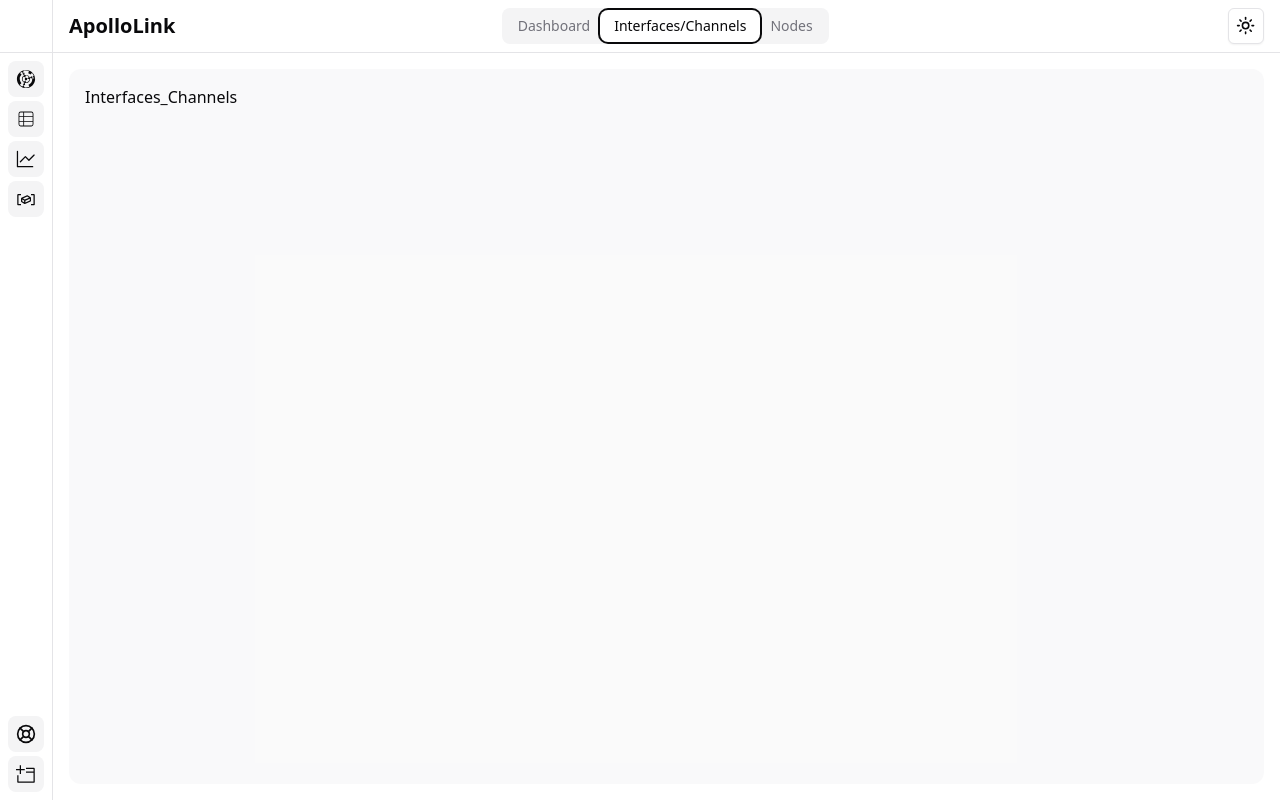
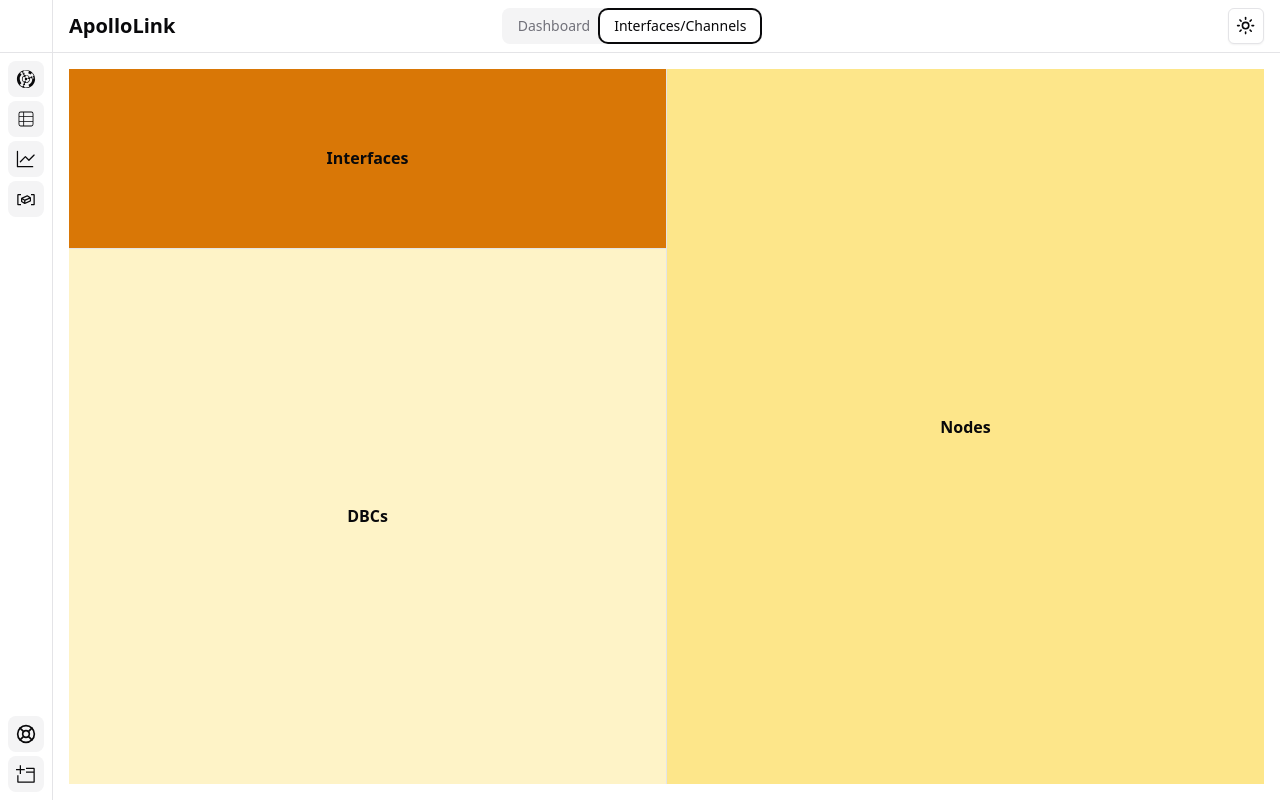
Before and after one commit to FabianKlaffenboeck/ApolloLink, a React (Vite) app: page / in a window 1280 px wide. Both pictures are taken after a click on the tab "Interfaces/Channels". Built offline with nearby package versions, Linux system fonts and the light colour scheme.

Commit message:
resizable page

```diff
--- a/package.json
+++ b/package.json
@@ -53,6 +53,7 @@
     "react-grid-layout": "^1.4.4",
     "react-hook-form": "^7.53.0",
     "react-icons": "^5.3.0",
+    "react-resizable-panels": "^2.1.4",
     "recharts": "^2.13.0",
     "sonner": "^1.5.0",
     "tailwind-merge": "^2.5.3",
--- a/src/HeaderBar.tsx
+++ b/src/HeaderBar.tsx
@@ -2,7 +2,7 @@
 import {Tabs, TabsList, TabsTrigger} from "@/components/ui/tabs.tsx";
 
 
-export type TabValue = "DASBOARD" | "INTERFACES" | "NODES"
+export type TabValue = "DASBOARD" | "INTERFACES"
 
 
 export function HeaderBar({onTabChange}: { onTabChange: (tab: TabValue) => void; }) {
@@ -14,11 +14,10 @@
 
             <div className="ml-auto gap-1.5 text-sm">
                 <Tabs defaultValue="DASBOARD" className="w-[400px]"
-                      onValueChange={value => onTabChange(value as "DASBOARD" | "INTERFACES" | "NODES")}>
+                      onValueChange={value => onTabChange(value as "DASBOARD" | "INTERFACES")}>
                     <TabsList>
                         <TabsTrigger value="DASBOARD">Dashboard</TabsTrigger>
                         <TabsTrigger value="INTERFACES">Interfaces/Channels</TabsTrigger>
-                        <TabsTrigger value="NODES">Nodes</TabsTrigger>
                     </TabsList>
                 </Tabs>
             </div>
--- a/src/Interfaces_Channels.tsx
+++ b/src/Interfaces_Channels.tsx
@@ -1,12 +1,40 @@
 import "react-grid-layout/css/styles.css";
 import "react-resizable/css/styles.css";
+import {ResizableHandle, ResizablePanel, ResizablePanelGroup,} from "@/components/ui/resizable"
 
 
 export function Interfaces_Channels() {
 
     return (
-        <div>
-            <h1>Interfaces_Channels</h1>
-        </div>
+        <ResizablePanelGroup
+            direction="horizontal"
+        >
+            <ResizablePanel defaultSize={50}>
+                <ResizablePanelGroup direction="vertical">
+                    <ResizablePanel defaultSize={25}>
+                        <div className="bg-amber-600 flex h-full items-center justify-center p-6">
+                            <span className="font-semibold">Interfaces</span>
+                        </div>
+                    </ResizablePanel>
+
+                    <ResizableHandle/>
+
+                    <ResizablePanel defaultSize={75}>
+                        <div className="bg-amber-100 flex h-full items-center justify-center p-6">
+                            <span className="font-semibold">DBCs</span>
+                        </div>
+                    </ResizablePanel>
+                </ResizablePanelGroup>
+            </ResizablePanel>
+
+            <ResizableHandle/>
+
+            <ResizablePanel defaultSize={50}>
+                <div className="bg-amber-200 flex h-full items-center justify-center p-6">
+                    <span className="font-semibold">Nodes</span>
+                </div>
+            </ResizablePanel>
+
+        </ResizablePanelGroup>
     )
 }
--- a/src/MainPage.tsx
+++ b/src/MainPage.tsx
@@ -7,7 +7,6 @@
 import {HeaderBar, TabValue} from "@/HeaderBar.tsx";
 import {useRef, useState} from "react";
 import {Interfaces_Channels} from "@/Interfaces_Channels.tsx";
-import {Nodes} from "@/Nodes.tsx";
 
 
 export function MainPage() {
@@ -49,21 +48,17 @@
                     <HeaderBar onTabChange={handleTabChange}/>
 
                     <main className="grid flex-1 gap-4 overflow-auto p-4 grid-cols-3 ">
-                        <div className="flex h-full flex-col rounded-xl bg-muted/50 p-4 col-span-3">
 
-                            <div style={{display: (tab == "DASBOARD") ? 'block' : 'none'}}>
-                                <ComponentGrid ref={addTileTrigger}></ComponentGrid>
-                            </div>
+                        <div className="flex h-full flex-col rounded-xl bg-muted/50 p-4 col-span-3"
+                             style={{display: (tab == "DASBOARD") ? 'block' : 'none'}}>
+                            <ComponentGrid ref={addTileTrigger}></ComponentGrid>
+                        </div>
 
-                            <div style={{display: (tab == "INTERFACES") ? 'block' : 'none'}}>
-                                <Interfaces_Channels></Interfaces_Channels>
-                            </div>
+                        <div className="flex h-full col-span-3"
+                             style={{display: (tab == "INTERFACES") ? 'block' : 'none'}}>
+                            <Interfaces_Channels></Interfaces_Channels>
+                        </div>
 
-                            <div style={{display: (tab == "NODES") ? 'block' : 'none'}}>
-                                <Nodes></Nodes>
-                            </div>
-
-                        </div>
                     </main>
                 </div>
             </div>
--- a/src/Nodes.tsx
+++ /dev/null
@@ -1,12 +0,0 @@
-import "react-grid-layout/css/styles.css";
-import "react-resizable/css/styles.css";
-
-
-export function Nodes() {
-
-    return (
-        <div>
-            <h1>Nodes</h1>
-        </div>
-    )
-}
--- /dev/null
+++ b/src/components/ui/resizable.tsx
@@ -0,0 +1,43 @@
+import { DragHandleDots2Icon } from "@radix-ui/react-icons"
+import * as ResizablePrimitive from "react-resizable-panels"
+
+import { cn } from "@/lib/utils"
+
+const ResizablePanelGroup = ({
+  className,
+  ...props
+}: React.ComponentProps<typeof ResizablePrimitive.PanelGroup>) => (
+  <ResizablePrimitive.PanelGroup
+    className={cn(
+      "flex h-full w-full data-[panel-group-direction=vertical]:flex-col",
+      className
+    )}
+    {...props}
+  />
+)
+
+const ResizablePanel = ResizablePrimitive.Panel
+
+const ResizableHandle = ({
+  withHandle,
+  className,
+  ...props
+}: React.ComponentProps<typeof ResizablePrimitive.PanelResizeHandle> & {
+  withHandle?: boolean
+}) => (
+  <ResizablePrimitive.PanelResizeHandle
+    className={cn(
+      "relative flex w-px items-center justify-center bg-border after:absolute after:inset-y-0 after:left-1/2 after:w-1 after:-translate-x-1/2 focus-visible:outline-none focus-visible:ring-1 focus-visible:ring-ring focus-visible:ring-offset-1 data-[panel-group-direction=vertical]:h-px data-[panel-group-direction=vertical]:w-full data-[panel-group-direction=vertical]:after:left-0 data-[panel-group-direction=vertical]:after:h-1 data-[panel-group-direction=vertical]:after:w-full data-[panel-group-direction=vertical]:after:-translate-y-1/2 data-[panel-group-direction=vertical]:after:translate-x-0 [&[data-panel-group-direction=vertical]>div]:rotate-90",
+      className
+    )}
+    {...props}
+  >
+    {withHandle && (
+      <div className="z-10 flex h-4 w-3 items-center justify-center rounded-sm border bg-border">
+        <DragHandleDots2Icon className="h-2.5 w-2.5" />
+      </div>
+    )}
+  </ResizablePrimitive.PanelResizeHandle>
+)
+
+export { ResizablePanelGroup, ResizablePanel, ResizableHandle }
```
Also changed, not shown: 1 other file (tests, documents, lock files or other folders).
